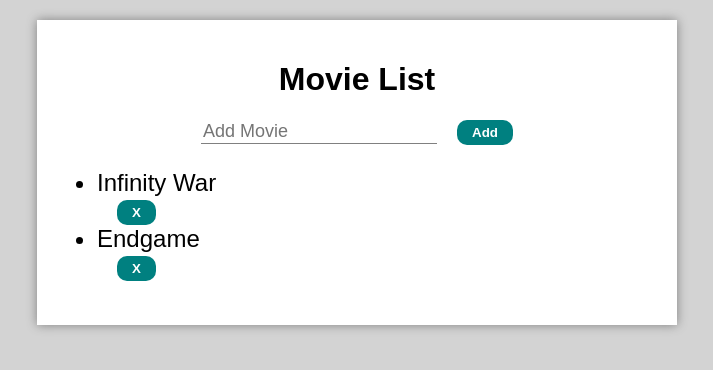
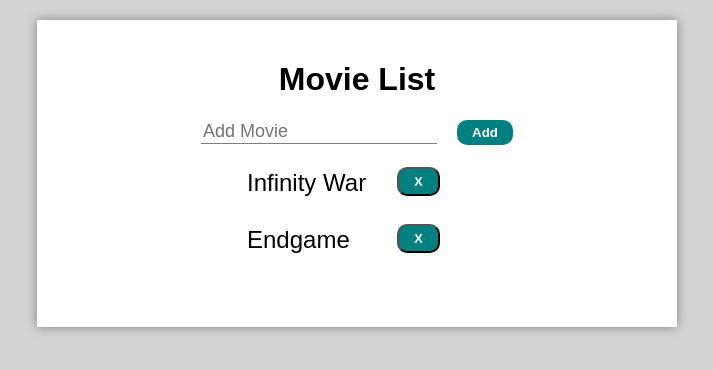
Before and after one commit to Carter-Walsh/movie-list-react, a React (Create React App) app: page / in a window 1280 px wide. Shown: the top 370 px of the page, without its empty margins (283-996 px from the left). Built offline with nearby package versions, Linux system fonts and the light colour scheme.

Commit message:
made delete button inline

```diff
--- a/src/components/AddMovie.js
+++ b/src/components/AddMovie.js
@@ -4,7 +4,7 @@
     return (
         <form onSubmit={onSubmit}>
             <input placeholder="Add Movie" type="text" value={movie} onChange={onChange}/>
-            <button type="button" onClick={onSubmit}>Add</button>
+            <button type="button" onClick={onSubmit} className="add-button">Add</button>
         </form>
     );
 }
--- a/src/components/Form.js
+++ b/src/components/Form.js
@@ -35,8 +35,6 @@
     const handleDelete = (movieName) => {
         const items = list.filter(item => item.name !== movieName && item.name !== null);
         setList(items);
-
-        console.log("Item has been deleted");
     };
 
     return (
--- a/src/components/MovieList.js
+++ b/src/components/MovieList.js
@@ -11,11 +11,11 @@
     return (
         <ul>
             {list.map((item) => (
-                <div key={item.id.toString()}>
+                <div key={item.id.toString()} >
                     <li onClick={toggleClass} className={activeClass ? "checked" : null}>
                         {item.name}
                     </li>
-                    <button onClick={(event) => onDelete(event.target.parentElement.childNodes[0].outerText)}>X</button>
+                    <button onClick={(event) => onDelete(event.target.parentElement.childNodes[0].outerText)} className="delete-button">X</button>
                 </div>
             ))}
         </ul>
--- a/src/css/styles.css
+++ b/src/css/styles.css
@@ -32,11 +32,12 @@
 
 ul {
     font-size: 24px;
-    width: 100%;
+    width: 50%;
 }
 
 li {
     cursor: pointer;
+    display: block;
 }
 
 .checked {
@@ -47,8 +48,7 @@
 .hide {
     visibility: hidden;
 }
-
-button {
+.add-button {
     border: none;
     border-radius: 10px;
     padding: 5px 15px;
@@ -57,10 +57,18 @@
     color: white;
     margin-left: 20px;
     vertical-align: middle;
+    cursor: pointer;
 }
 
 .delete-button {
+    border-radius: 10px;
+    padding: 5px 15px;
+    font-weight: bold;
+    background: teal;
+    color: white;
+    cursor: pointer;
     position: relative;
-    float: right;
+    left: 150px;
     bottom: 30px;
+    display: block;
 }
```
